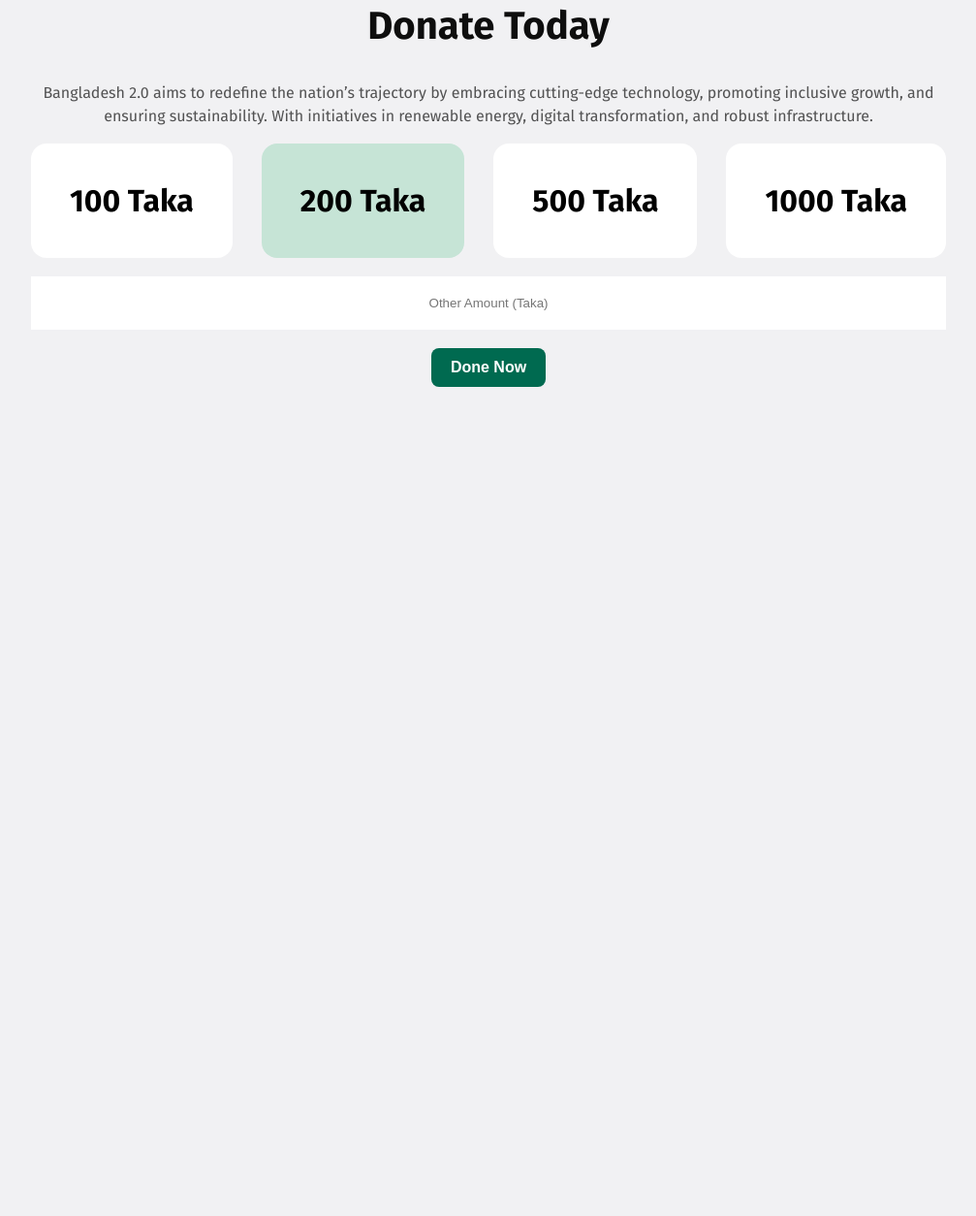
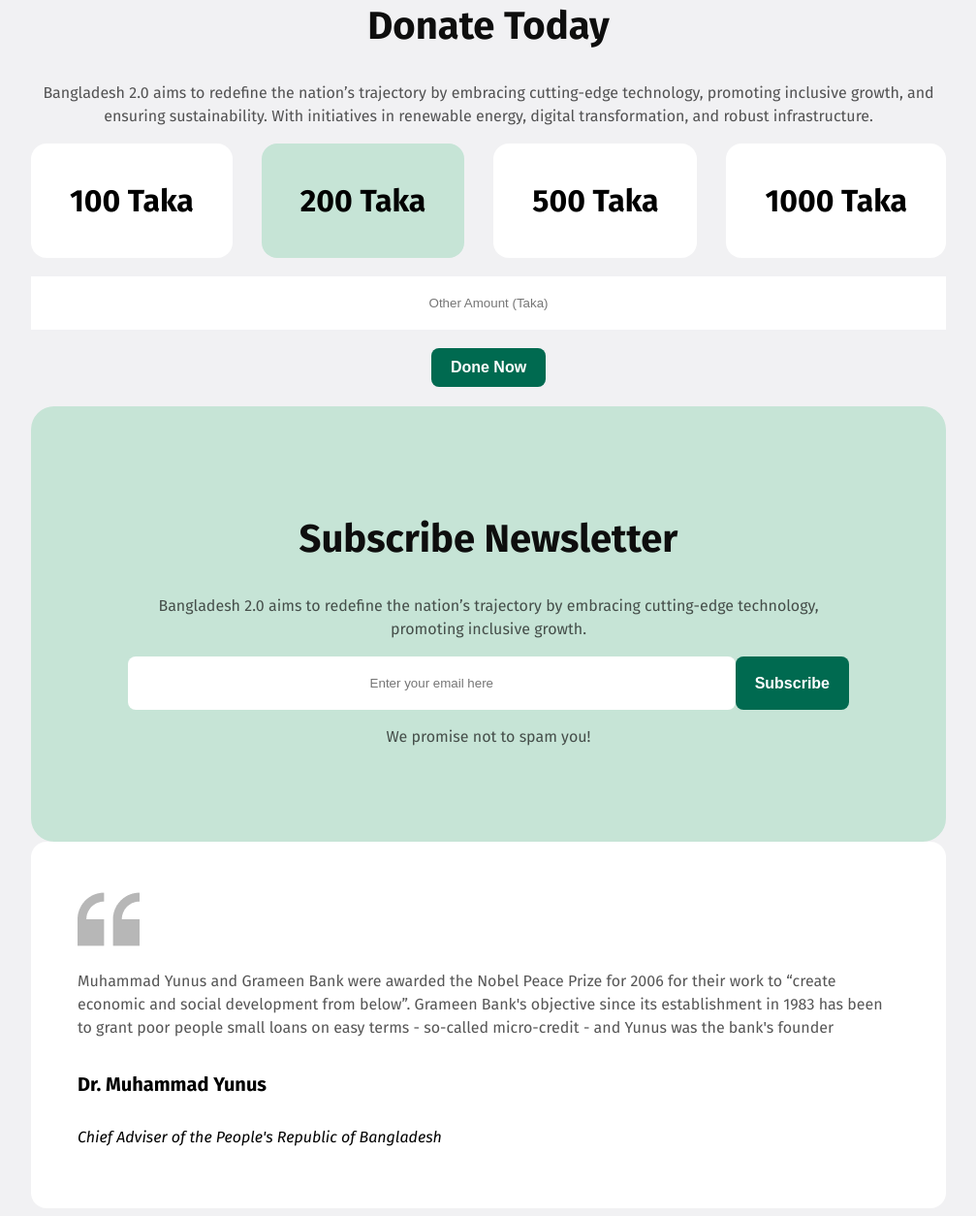
Before and after one commit to AmitHasan0/B11-Assignment1, a plain HTML site: page index.html in a window 1280 px wide. Shown: the part 2468-3722 px from the top of the page at 97% size, without its empty margins (136-1143 px from the left). Before the commit the page ends 2875 px from the top, so only its background shows below. Drawn offline with Linux system fonts and the light colour scheme.

Commit message:
last commit

```diff
--- a/index.html
+++ b/index.html
@@ -141,6 +141,49 @@
           <button class="second-button card-btn">Done Now</button>
         </div>
       </section>
+      <section class="banner">
+        <div>
+          <h2 style="text-align: center" class="section-title">
+            Subscribe Newsletter
+          </h2>
+          <p style="text-align: center" class="section-description">
+            Bangladesh 2.0 aims to redefine the nation’s trajectory by embracing
+            cutting-edge technology, promoting inclusive growth.
+          </p>
+          <div class="challenge">
+            <input
+              style="border-radius: 8px"
+              type="email"
+              name=""
+              id=""
+              placeholder="Enter your email here"
+            />
+            <button class="second-button card-btn">Subscribe</button>
+          </div>
+          <p style="text-align: center" class="section-description">
+            We promise not to spam you!
+          </p>
+        </div>
+      </section>
+      <section
+        style="background-color: #ffffff; padding: 48px"
+        class="card-section yunu"
+      >
+        <div class="over">
+          <img src="images/quote-bg.png" alt="" />
+          <div class="over-lay">
+            <p class="section-description over-lay">
+              Muhammad Yunus and Grameen Bank were awarded the Nobel Peace Prize
+              for 2006 for their work to “create economic and social development
+              from below”. Grameen Bank's objective since its establishment in
+              1983 has been to grant poor people small loans on easy terms -
+              so-called micro-credit - and Yunus was the bank's founder
+            </p>
+            <h5 class="yunus">Dr. Muhammad Yunus</h5>
+            <p><em>Chief Adviser of the People's Republic of Bangladesh</em></p>
+          </div>
+        </div>
+      </section>
     </main>
   </body>
 </html>
--- a/styles/style.css
+++ b/styles/style.css
@@ -172,3 +172,19 @@
 .extra {
   justify-content: space-between;
 }
+.challenge {
+  display: flex;
+}
+.yunus {
+  font-size: 20px;
+  font-weight: 600px;
+}
+.yunu {
+  border-radius: 16px;
+}
+.over-lay {
+  justify-conte
+}
+.over{
+  position: relative;
+}
```
